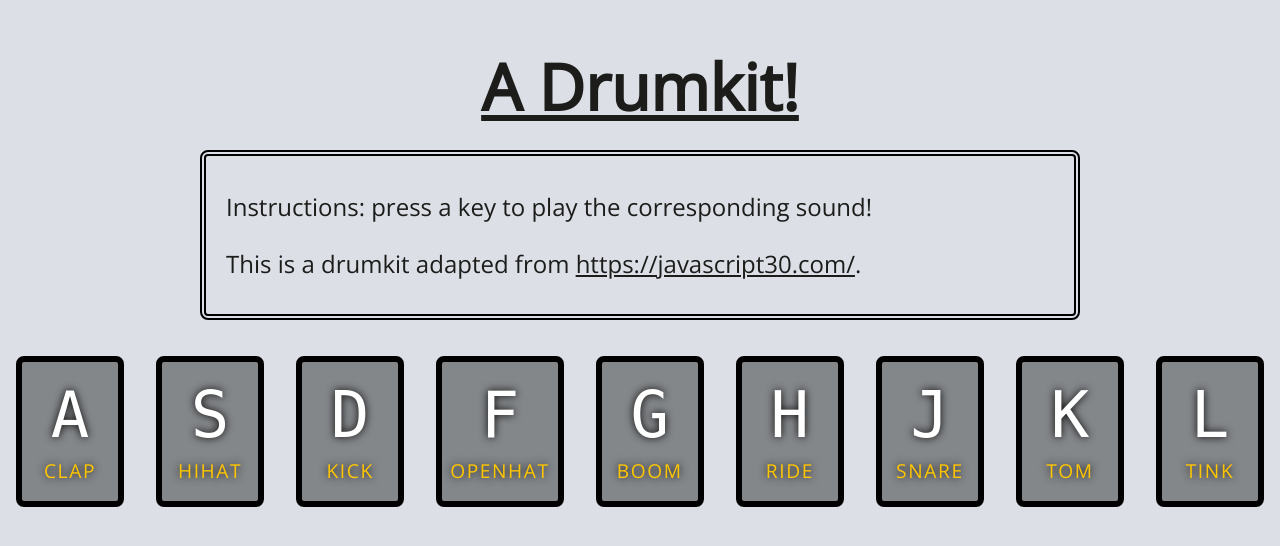
After one commit to anuragpurkayastha/anuragpurkayastha.github.io, a PHP site: page /JavaScript-Drumkit.html in a window 1280 px wide. The commit adds this page. Shown: the top 546 px of the page. Run offline with PHP 8.4, Linux system fonts and the light colour scheme.

Commit message:
Started work on drumkit page.

```diff
--- a/GuessTheColourGame.html
+++ b/GuessTheColourGame.html
@@ -39,7 +39,7 @@
 
     <div id="reset"><button id="resetButton">Reset game</button></div>
 
-	<a href="index.html">Home</a>
+	<a class="homepage-link" href="index.html">Home</a>
 
 	<footer>Adapted from <a style="font-size:inherit;" href="https://projects.raspberrypi.org/en/projects/cd-beginner-javascript-sushi" target="_blank">https://projects.raspberrypi.org/en/projects/cd-beginner-javascript-sushi</a></footer>
 
--- /dev/null
+++ b/JavaScript-Drumkit.html
@@ -0,0 +1,73 @@
+<!DOCTYPE html>
+<html id="drumkit-page" lang="en">
+<head>
+    <meta charset="utf-8">
+    <link rel="stylesheet" type="text/css" href="css/style.css">
+	<link href="https://fonts.googleapis.com/css?family=Open+Sans&display=swap" rel="stylesheet">
+    <meta name="viewport" content="width=device-width, initial-scale=1.0">
+	<title>Javascript Drumkit</title>
+</head>
+	<body>
+
+	  <h1>A Drumkit!</h1>
+
+	  <div id="drumkit-description-box">
+		<p class="drumkit-description">Instructions: press a key to play the corresponding sound!</p>
+
+		<p class="drumkit-description">This is a drumkit adapted from <a href="https://javascript30.com/" target="_blank">https://javascript30.com/</a>.</p>
+
+	  </div>
+
+	  <div class="keys">
+		<div data-key="65" class="key">
+		  <kbd>A</kbd>
+		  <span class="sound">clap</span>
+		</div>
+		<div data-key="83" class="key">
+		  <kbd>S</kbd>
+		  <span class="sound">hihat</span>
+		</div>
+		<div data-key="68" class="key">
+		  <kbd>D</kbd>
+		  <span class="sound">kick</span>
+		</div>
+		<div data-key="70" class="key">
+		  <kbd>F</kbd>
+		  <span class="sound">openhat</span>
+		</div>
+		<div data-key="71" class="key">
+		  <kbd>G</kbd>
+		  <span class="sound">boom</span>
+		</div>
+		<div data-key="72" class="key">
+		  <kbd>H</kbd>
+		  <span class="sound">ride</span>
+		</div>
+		<div data-key="74" class="key">
+		  <kbd>J</kbd>
+		  <span class="sound">snare</span>
+		</div>
+		<div data-key="75" class="key">
+		  <kbd>K</kbd>
+		  <span class="sound">tom</span>
+		</div>
+		<div data-key="76" class="key">
+		  <kbd>L</kbd>
+		  <span class="sound">tink</span>
+		</div>
+	  </div>
+
+	  <audio data-key="65" src="sounds/clap.wav"></audio>
+	  <audio data-key="83" src="sounds/hihat.wav"></audio>
+	  <audio data-key="68" src="sounds/kick.wav"></audio>
+	  <audio data-key="70" src="sounds/openhat.wav"></audio>
+	  <audio data-key="71" src="sounds/boom.wav"></audio>
+	  <audio data-key="72" src="sounds/ride.wav"></audio>
+	  <audio data-key="74" src="sounds/snare.wav"></audio>
+	  <audio data-key="75" src="sounds/tom.wav"></audio>
+	  <audio data-key="76" src="sounds/tink.wav"></audio>
+
+	<script src="js/JavascriptDrumkit.js"></script>
+
+	</body>
+</html>
--- a/css/style.css
+++ b/css/style.css
@@ -10,11 +10,15 @@
 /*=============================================================================*/
 /*                          HOMEPAGE                                          */
 /*=============================================================================*/
+html {
+  background-color: #dce0e6;
+}
+
 body {
   margin: 0;
   font-family: 'Open Sans';
   font-size: 100%;
-  background-color: #dce0e6;
+  background-color: inherit;
   color: #1c1c1b;
   text-align: center;
 }
@@ -22,7 +26,7 @@ body {
 a {
   text-decoration: underline;
   font-size: 100%;
-  font-style: italic;
+  font-style: inherit;
   color: inherit;
 }
 
@@ -36,6 +40,7 @@ footer {
 	margin: 30px auto 20px auto;
 	font-size: 70%;
 	text-align: center;
+	font-style: italic;
 }
 
 h1 {
@@ -44,6 +49,11 @@ h1 {
   text-decoration: underline;
   padding-top: 0px;
   margin-bottom: 20px;
+}
+
+.homepage-link {
+	font-size: 1.5em;
+	font-style: normal;
 }
 /*================================================*/
 /*  Navigation bar*/
@@ -245,7 +255,7 @@ blockquote p {
   border-radius: 10px;
 }
 
-#survey-description, a{
+#survey-description{
   text-align: center;
   font-style:italic;
   font-size: 24px;
@@ -376,3 +386,57 @@ input[type="submit"]{
 ol li{
 	font-size: 20px;
 }
+
+/*=============================================================================*/
+/*                          Drumkit		                                       */
+/*=============================================================================*/
+#drumkit-description-box{
+	border: .4rem double black;
+	border-radius: .5rem;
+	margin: 20px 200px;
+	padding: 10px 20px;
+}
+
+.drumkit-description {
+	text-align: left;
+	font-size: 1.5rem;
+}
+
+.keys {
+  display: flex;
+  flex: 1;
+  align-items: center;
+  justify-content: center;
+}
+
+.key {
+  border: .4rem solid black;
+  border-radius: .5rem;
+  margin: 1rem;
+  font-size: 1.5rem;
+  padding: 1rem .5rem;
+  transition: all .07s ease;
+  width: 10rem;
+  text-align: center;
+  color: white;
+  background: rgba(0,0,0,0.4);
+  text-shadow: 0 0 .5rem black;
+}
+
+.playing {
+  transform: scale(1.1);
+  border-color: #ffc600;
+  box-shadow: 0 0 1rem #ffc600;
+}
+
+kbd {
+  display: block;
+  font-size: 4rem;
+}
+
+.sound {
+  font-size: 1.2rem;
+  text-transform: uppercase;
+  letter-spacing: .1rem;
+  color: #ffc600;
+}
--- /dev/null
+++ b/js/JavascriptDrumkit.js
@@ -0,0 +1,19 @@
+/*-----------------------------------------------------------
+	Script to implement the Javascript Drumkit
+-----------------------------------------------------------*/
+window.addEventListener('keydown',function(e){
+
+	// Check if an audio element with the pressed keyCode exists in HTML.
+	// Use the 'querySelector' Javascript function
+	const audioItem = document.querySelector(`audio[data-key="${e.keyCode}"]`);
+
+	// If the audio item corresponding to the keycode of the key that was pressed does not exist
+	// return and stop the script.
+	if (!audioItem){
+		return;
+	}
+
+	// If the audio item exists, play the sound.
+	audioItem.currentTime = 0; // if the audio is already playing, rewind to the start and play again.
+	audioItem.play();
+});
--- a/project1_tributepage.html
+++ b/project1_tributepage.html
@@ -67,7 +67,7 @@
 
 	<p>If you would like to know more about this person, please visit his <a href="https://en.wikipedia.org/wiki/Norman_Borlaug" target="_blank">Wikipedia</a> page.</p>
 
-	<a href="./index.html">Home</a>
+	<a class="homepage-link" href="./index.html">Home</a>
 
 	<!-- Footer -->
 	<footer>Website adapted from <a href="https://codepen.io/freeCodeCamp/full/zNqgVx" target="_blank">FreeCodeCamp.org</footer>
--- a/project2_surveyform.html
+++ b/project2_surveyform.html
@@ -81,6 +81,6 @@
 
     <!-- END FORM AREA -->
     </div>
-	<a href="./index.html">Home</a>
+	<a class="homepage-link" href="./index.html">Home</a>
   </body>
 </html>
```
Also changed, not shown: 9 other files.
